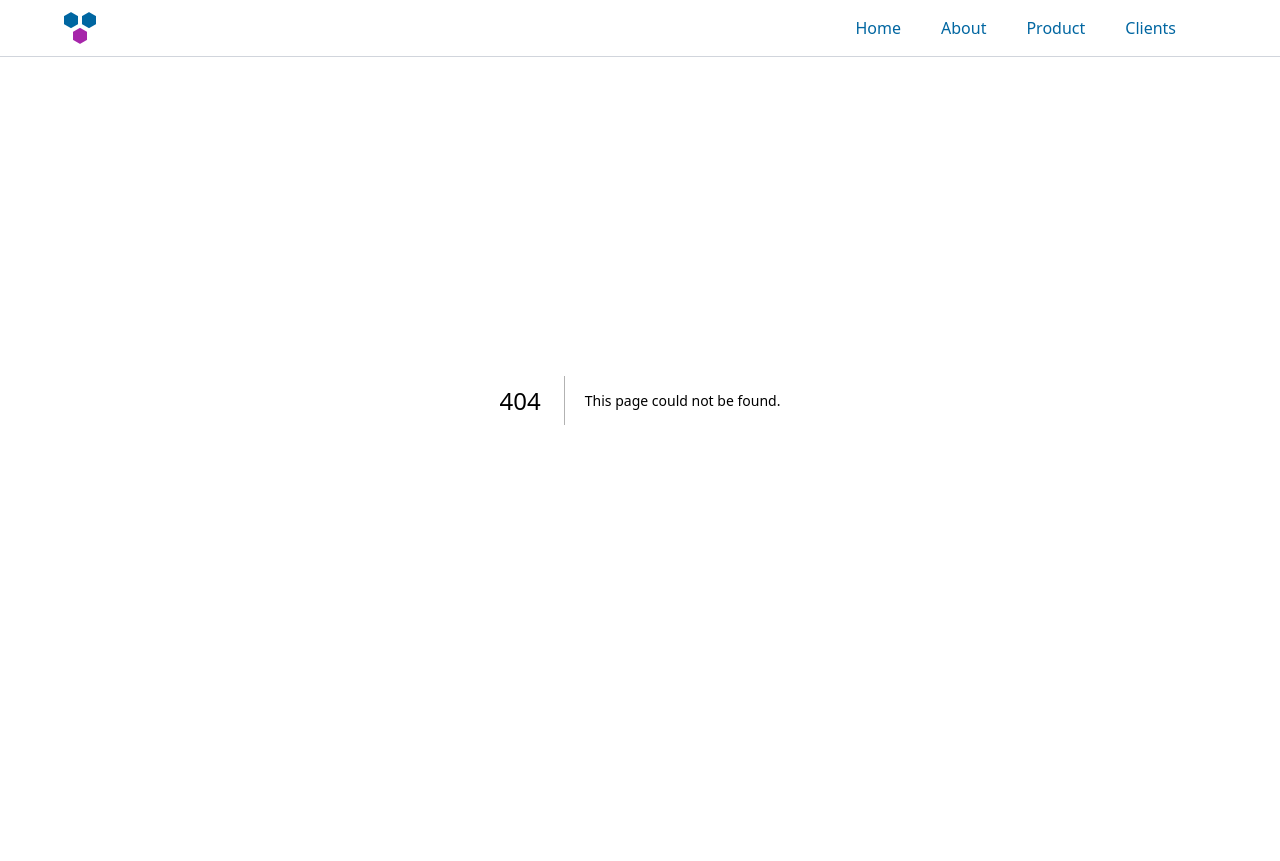
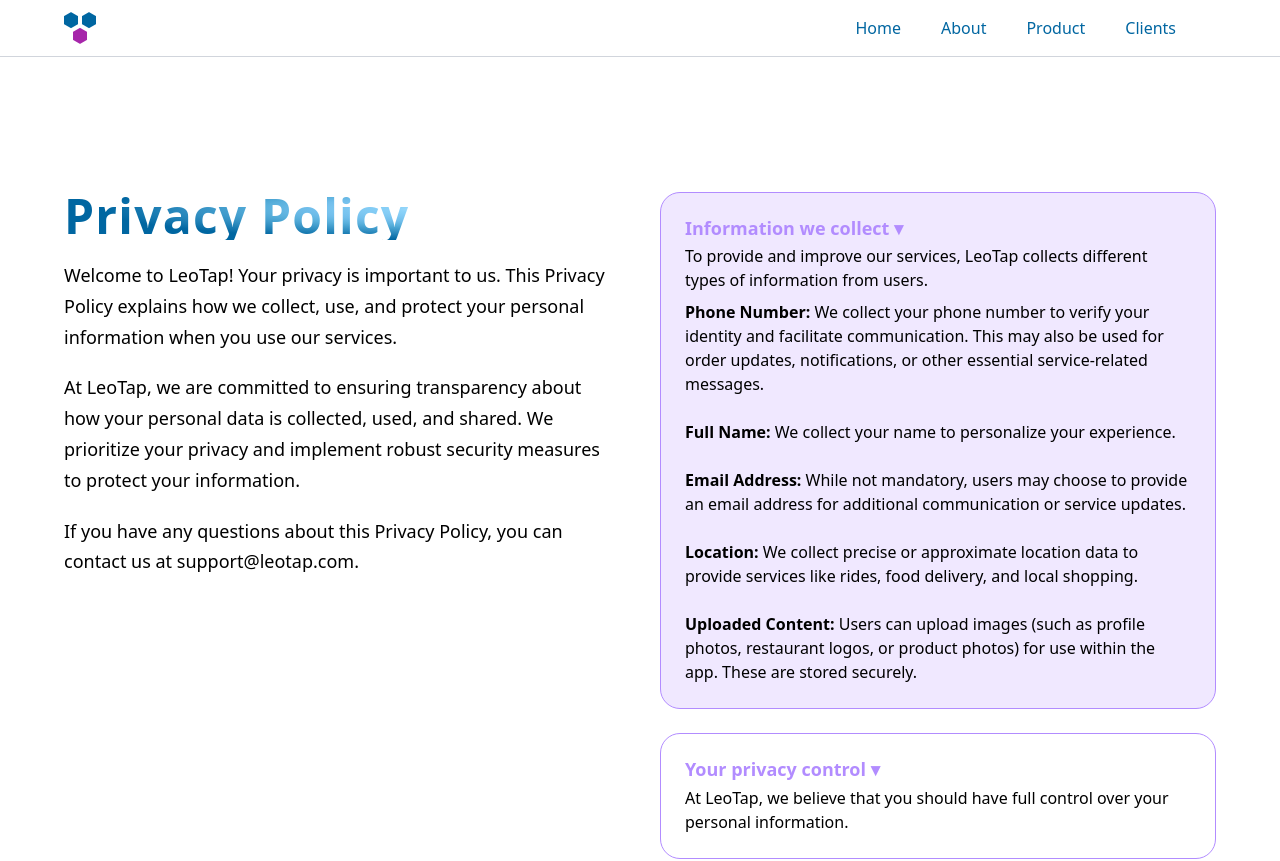
Before and after one commit to leotapdev/leotapweb, a Next.js app: page /policy in a window 1280 px wide. Before the commit this address had no page. Shown: the top 861 px of the page. Built offline with nearby package versions, Linux system fonts and the light colour scheme.

Commit message:
feat(app): add Privacy Policy page

```diff
--- /dev/null
+++ b/app/policy/page.jsx
@@ -0,0 +1,29 @@
+import PolicySection from "@/components/PolicySection";
+import CTA from "@/components/CTA";
+import { policies } from "@/constants";
+import React from "react";
+
+const PrivacyPolicy = () => {
+  const description = [
+    "Welcome to LeoTap! Your privacy is important to us. This Privacy Policy explains how we collect, use, and protect your personal information when you use our services.",
+    "At LeoTap, we are committed to ensuring transparency about how your personal data is collected, used, and shared. We prioritize your privacy and implement robust security measures to protect your information.",
+    "If you have any questions about this Privacy Policy, you can contact us at support@leotap.com.",
+  ];
+
+  return (
+    <div>
+      <div className="paddingX flexStart">
+        <div className="boxWidth">
+          <PolicySection
+            title="Privacy Policy"
+            description={description}
+            data={policies}
+          />
+          <CTA />
+        </div>
+      </div>
+    </div>
+  );
+};
+
+export default PrivacyPolicy;
```
